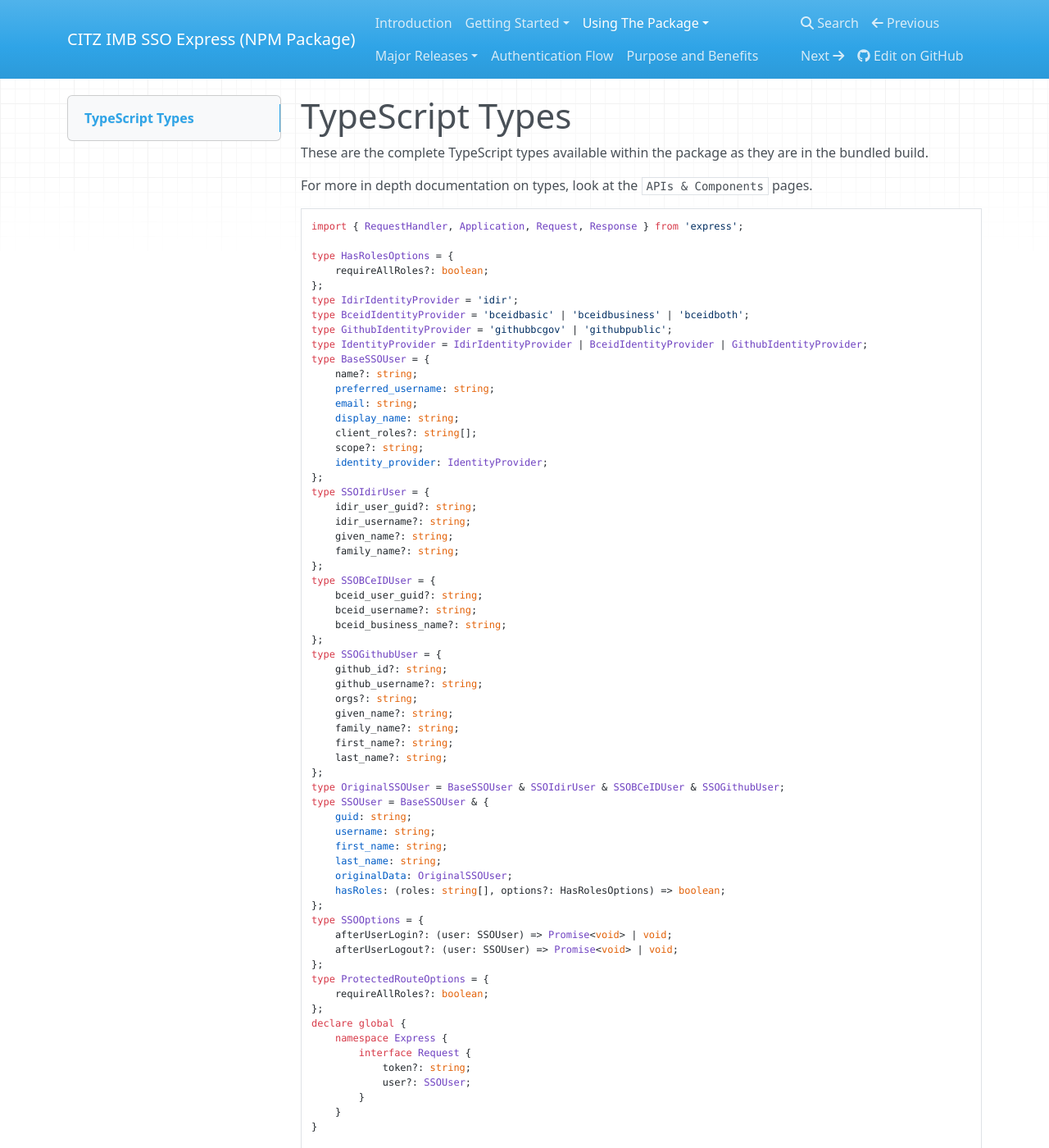
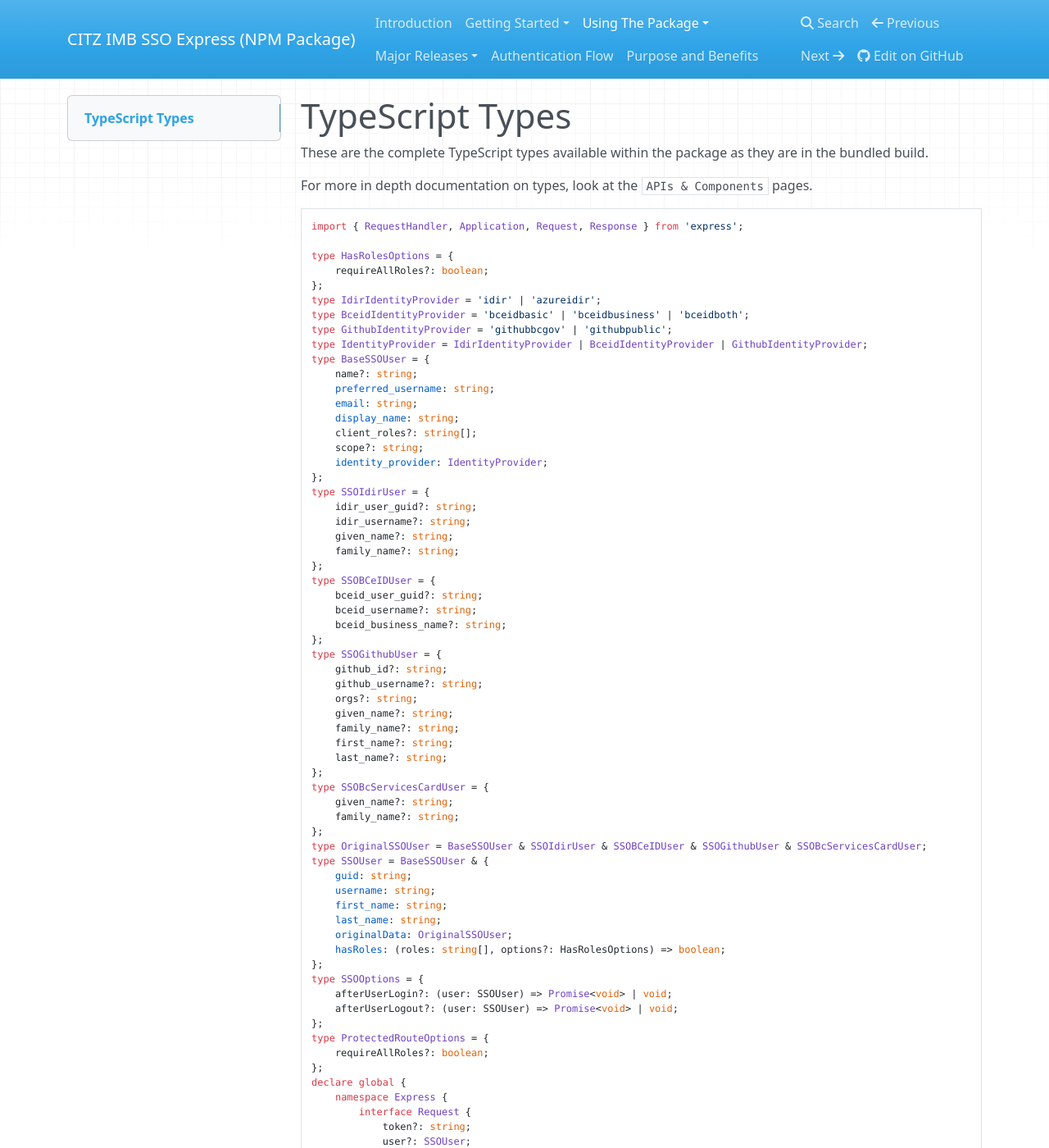
Before and after one commit to bcgov/citz-imb-sso-express, an MkDocs documentation site: the page built from techdocs/docs/using-the-package/typescript-types.md, in a window 1280 px wide and 1400 px high. Shown: the whole window at 82% size. Built offline with MkDocs 1.6.1, drawn with Linux system fonts in a browser that asks for light colours; nearby versions of some CDN libraries.

Commit message:
Updating TypeScript types in docs

````diff
--- a/techdocs/docs/using-the-package/typescript-types.md
+++ b/techdocs/docs/using-the-package/typescript-types.md
@@ -14,7 +14,7 @@ import { RequestHandler, Application, Request, Response } from 'express';
 type HasRolesOptions = {
     requireAllRoles?: boolean;
 };
-type IdirIdentityProvider = 'idir';
+type IdirIdentityProvider = 'idir' | 'azureidir';
 type BceidIdentityProvider = 'bceidbasic' | 'bceidbusiness' | 'bceidboth';
 type GithubIdentityProvider = 'githubbcgov' | 'githubpublic';
 type IdentityProvider = IdirIdentityProvider | BceidIdentityProvider | GithubIdentityProvider;
@@ -47,7 +47,11 @@ type SSOGithubUser = {
     first_name?: string;
     last_name?: string;
 };
-type OriginalSSOUser = BaseSSOUser & SSOIdirUser & SSOBCeIDUser & SSOGithubUser;
+type SSOBcServicesCardUser = {
+    given_name?: string;
+    family_name?: string;
+};
+type OriginalSSOUser = BaseSSOUser & SSOIdirUser & SSOBCeIDUser & SSOGithubUser & SSOBcServicesCardUser;
 type SSOUser = BaseSSOUser & {
     guid: string;
     username: string;
@@ -135,5 +139,5 @@ declare const getNewTokens: (refresh_token: string) => Promise<null | {
     expires_in: number;
 }>;
 
-export { type BaseSSOUser, type BceidIdentityProvider, type GithubIdentityProvider, type HasRolesOptions, type IdentityProvider, type IdirIdentityProvider, type OriginalSSOUser, type ProtectedRouteOptions, type SSOBCeIDUser, type SSOGithubUser, type SSOIdirUser, type SSOOptions, type SSOUser, checkForUpdates, debug_d as debug, decodeJWT, encodeJWT, getLoginURL, getLogoutURL, getNewTokens, getTokens, getUserInfo, hasAllRoles, hasAtLeastOneRole, hasRoles, isJWTValid, login, loginCallback, logout, logoutCallback, normalizeUser, parseJWT, protectedRoute, refreshToken, sso };
+export { type BaseSSOUser, type BceidIdentityProvider, type GithubIdentityProvider, type HasRolesOptions, type IdentityProvider, type IdirIdentityProvider, type OriginalSSOUser, type ProtectedRouteOptions, type SSOBCeIDUser, type SSOBcServicesCardUser, type SSOGithubUser, type SSOIdirUser, type SSOOptions, type SSOUser, checkForUpdates, debug_d as debug, decodeJWT, encodeJWT, getLoginURL, getLogoutURL, getNewTokens, getTokens, getUserInfo, hasAllRoles, hasAtLeastOneRole, hasRoles, isJWTValid, login, loginCallback, logout, logoutCallback, normalizeUser, parseJWT, protectedRoute, refreshToken, sso };
 ```
````
